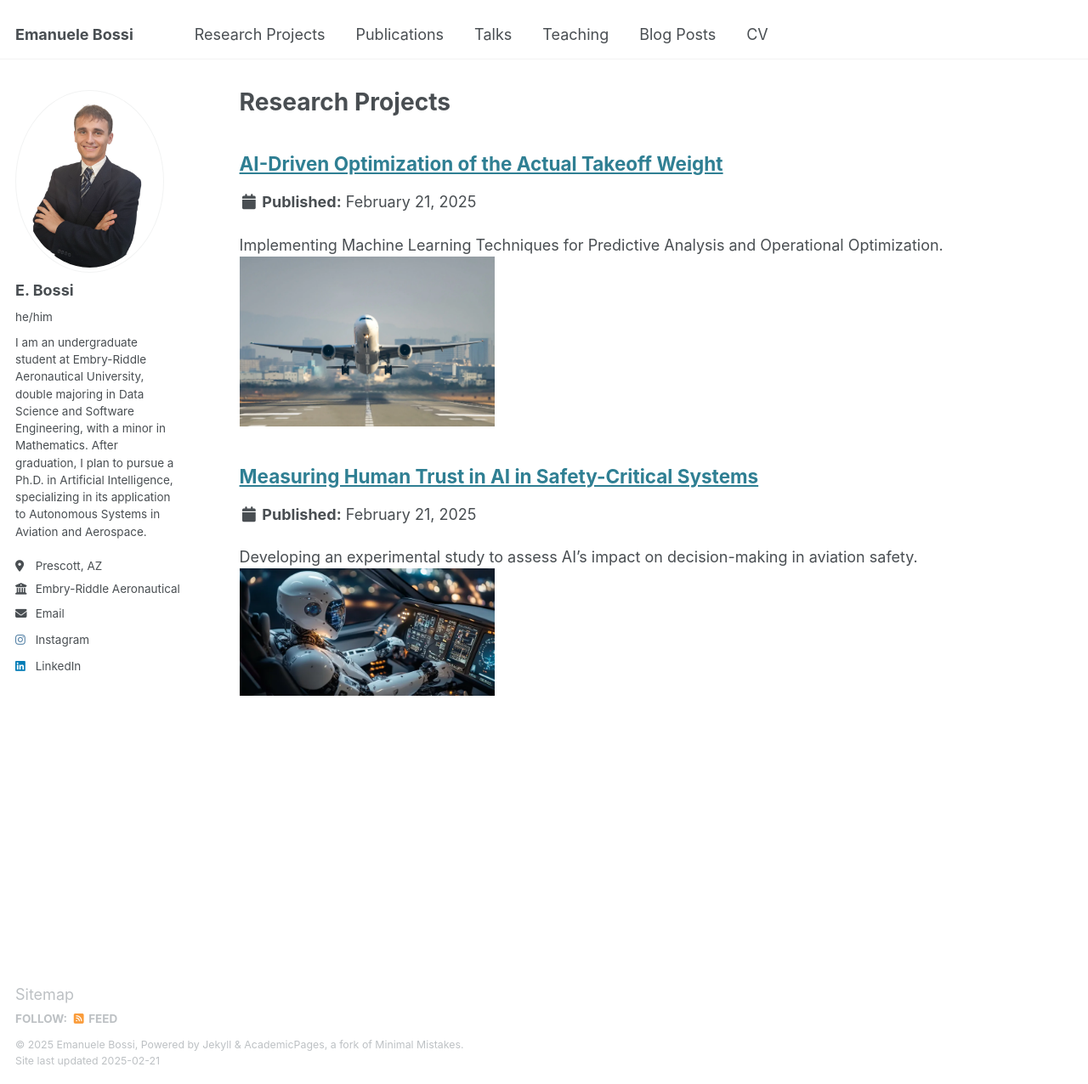
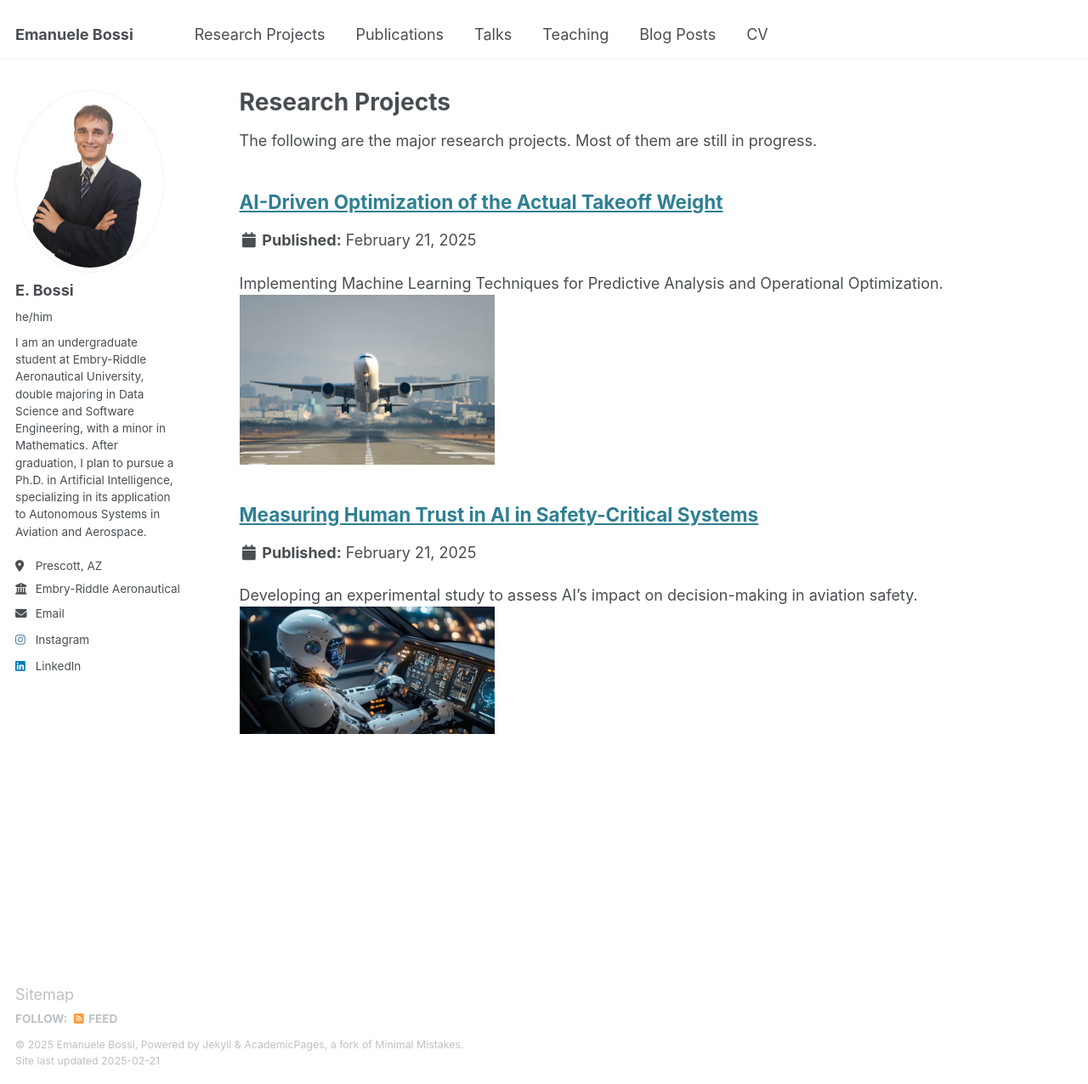
Before and after one commit to bossiemanuele/bossiemanuele.github.io, a Jekyll site: the page built from _pages/portfolio.html, in a window 1280 px wide and 1276 px high. Shown: the whole window at 85% size. Built offline with Jekyll 4.4.1, drawn with Linux system fonts in a browser that asks for light colours.

Commit message:
Update portfolio.html

```diff
--- a/_pages/portfolio.html
+++ b/_pages/portfolio.html
@@ -4,7 +4,9 @@ title: "Research Projects"
 permalink: /portfolio/
 author_profile: true
 ---
-
+<p>
+  The following are the major research projects. Most of them are still in progress.
+</p>
 {% include base_path %}
 
 
```
